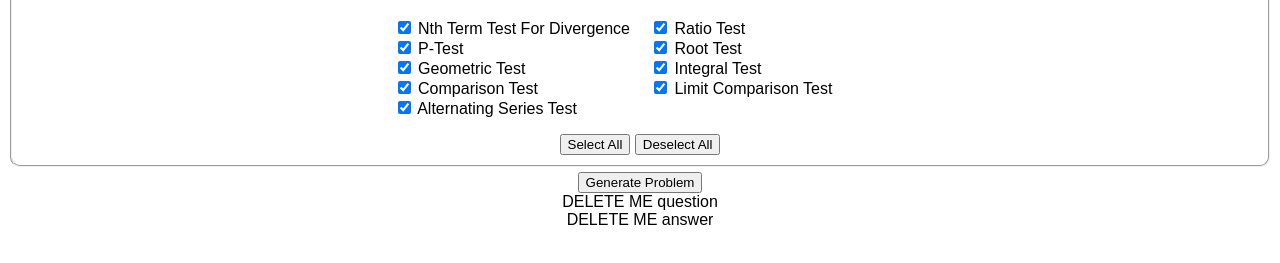
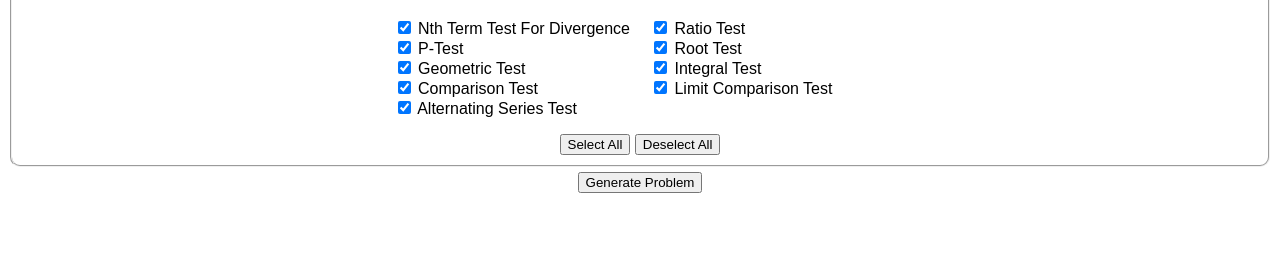
Before and after one commit to christinaphan/series-generator, a plain HTML site: page index.html in a window 1280 px wide. Shown: the part 101-364 px from the top of the page. Drawn offline with nearby package versions, Linux system fonts and the light colour scheme.

Commit message:
Minor changes

```diff
--- a/index.html
+++ b/index.html
@@ -61,12 +61,10 @@
     </form>
     <div id="question">
         <div class="question-body">
-           DELETE ME question
         </div>
     </div>
     <div id="answer">
         <div class="answer-body">
-            DELETE ME answer
         </div>
     </div>
 
```
